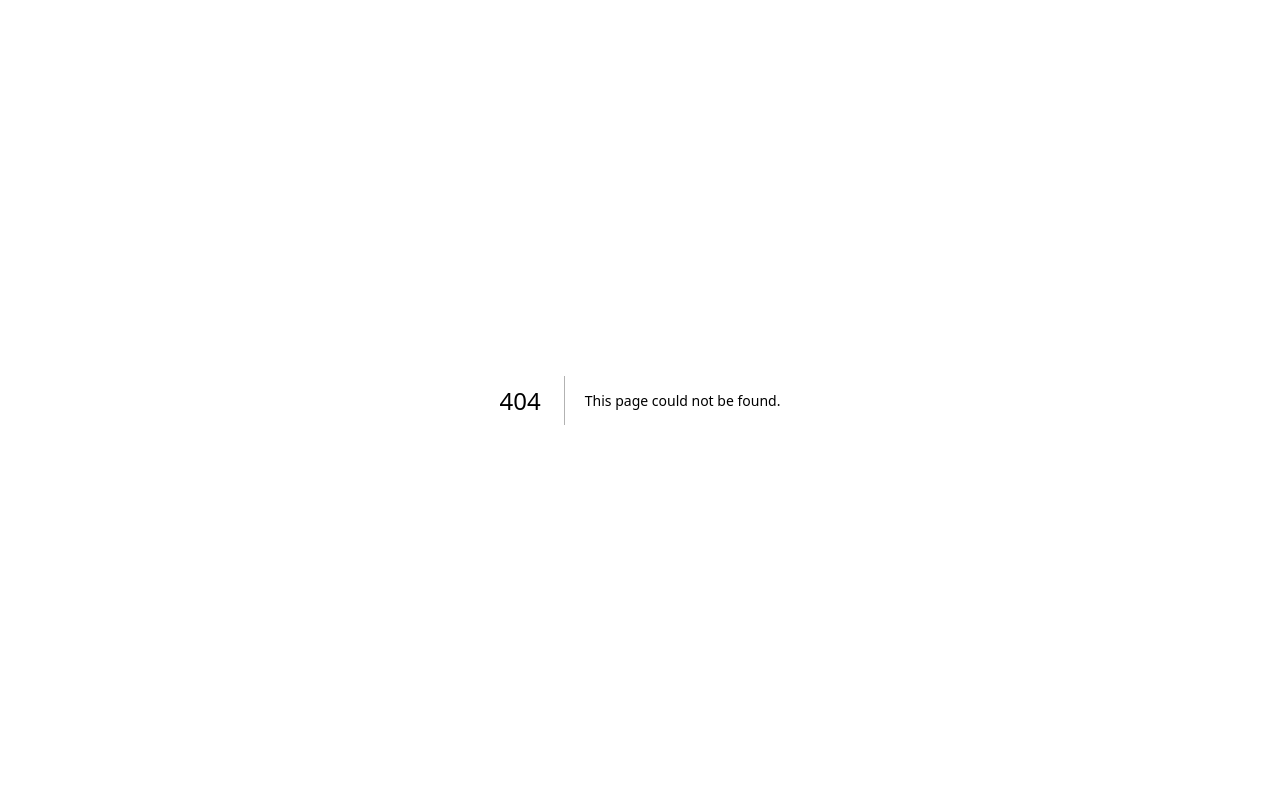
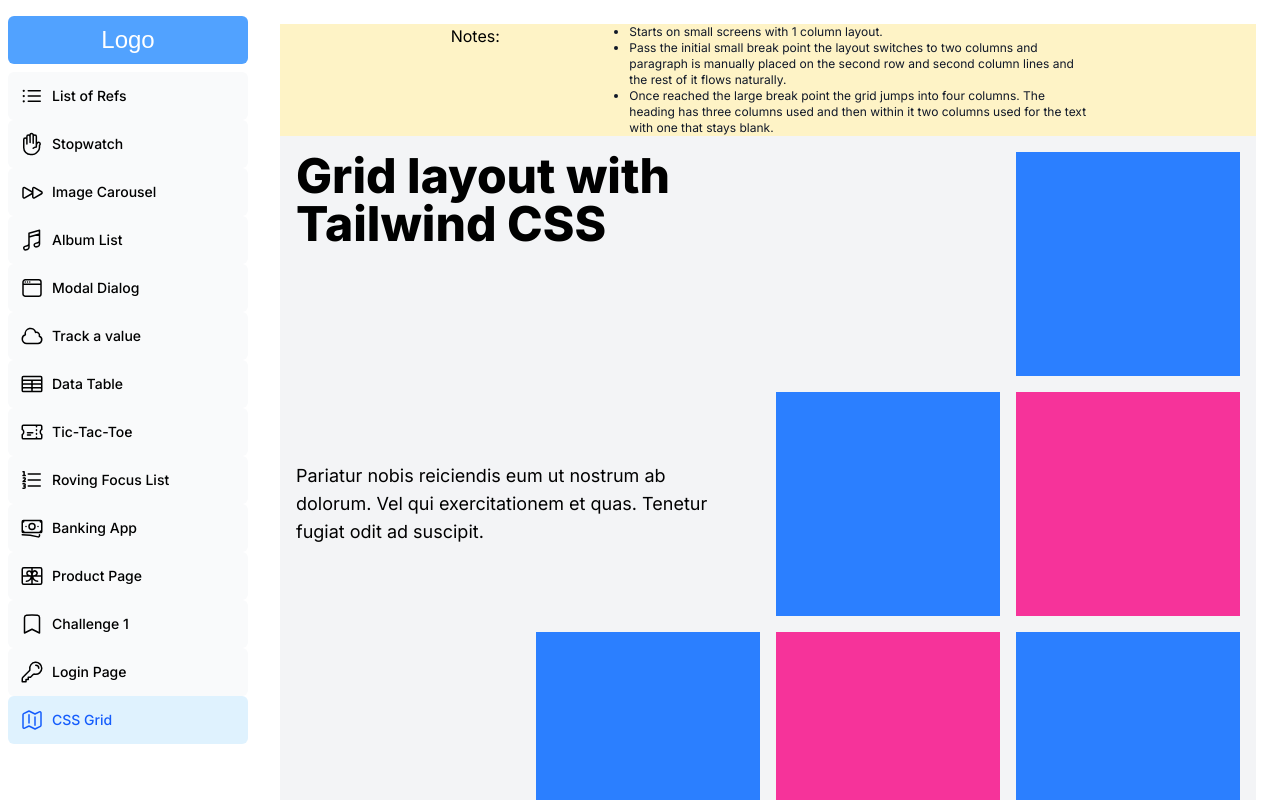
Before and after one commit to msrxse/next-challenges, a Next.js app: page /dashboard/css-grid in a window 1280 px wide. Before the commit this address had no page. Built offline with nearby package versions, Linux system fonts and the light colour scheme; a web font is replaced by a local one.

Commit message:
Add css grid with tailwind challenge

```diff
--- /dev/null
+++ b/app/dashboard/css-grid/page.tsx
@@ -0,0 +1,48 @@
+import React from 'react'
+
+function Page() {
+  return (
+    <main className="grid min-h-screen place-items-center bg-gray-100">
+      <div className="grid bg-amber-100 lg:grid-cols-6">
+        <p className="w-full pl-2 lg:col-start-2">Notes:</p>
+        <ul className="list-disc pl-6 lg:col-span-3">
+          <li className="text-xs text-gray-900">
+            Starts on small screens with 1 column layout.
+          </li>
+          <li className="text-xs text-gray-900">
+            Pass the initial small break point the layout switches to two
+            columns and paragraph is manually placed on the second row and
+            second column lines and the rest of it flows naturally.
+          </li>
+          <li className="text-xs text-gray-900">
+            Once reached the large break point the grid jumps into four columns.
+            The heading has three columns used and then within it two columns
+            used for the text with one that stays blank.
+          </li>
+        </ul>
+      </div>
+      <div className="grid max-w-5xl gap-4 p-4 sm:grid-cols-2 lg:grid-cols-4">
+        <h1 className="text-4xl font-extrabold sm:col-span-2 sm:grid sm:grid-cols-2 sm:gap-4 lg:col-span-3 lg:grid-cols-3 lg:text-5xl">
+          <span className="col-span-2">Grid layout with Tailwind CSS</span>
+        </h1>
+        <p className="sm:col-start-2 sm:row-start-2 sm:self-center lg:col-span-2 lg:col-start-1 lg:pr-12 lg:text-lg">
+          Pariatur nobis reiciendis eum ut nostrum ab dolorum. Vel qui
+          exercitationem et quas. Tenetur fugiat odit ad suscipit.
+        </p>
+        <div className="sm:square h-16 bg-blue-500 sm:h-auto"></div>
+        <div className="sm:square h-16 bg-blue-500 sm:h-auto"></div>
+        <div className="sm:square h-16 bg-pink-500 sm:h-auto"></div>
+        <div className="sm:square h-16 bg-blue-500 sm:h-auto lg:col-start-2"></div>
+        <div className="sm:square h-16 bg-pink-500 sm:h-auto"></div>
+        <div className="sm:square h-16 bg-blue-500 sm:h-auto"></div>
+        <div className="sm:square h-16 bg-blue-500 sm:h-auto"></div>
+        <div className="sm:square h-16 bg-pink-500 sm:h-auto"></div>
+        <p className="self-center lg:col-span-2 lg:px-4 lg:text-center lg:text-lg">
+          Pariatur nobis reiciendis eum ut nostrum ab dolorum.
+        </p>
+      </div>
+    </main>
+  )
+}
+
+export default Page
--- a/app/globals.css
+++ b/app/globals.css
@@ -1 +1,5 @@
 @import 'tailwindcss';
+
+@utility square {
+  aspect-ratio: 1 / 1;
+}
--- a/app/ui/dashboard/nav-links.tsx
+++ b/app/ui/dashboard/nav-links.tsx
@@ -15,6 +15,7 @@ import {
   TicketIcon,
   WindowIcon,
   KeyIcon,
+  MapIcon,
 } from '@heroicons/react/24/outline'
 import clsx from 'clsx'
 import { usePathname } from 'next/navigation'
@@ -53,9 +54,10 @@ const links = [
   { name: 'Product Page', href: '/dashboard/product-page', icon: GiftTopIcon },
   { name: 'Challenge 1', href: '/dashboard/challenge-1', icon: BookmarkIcon },
   { name: 'Login Page', href: '/dashboard/login-page', icon: KeyIcon },
+  { name: 'CSS Grid', href: '/dashboard/css-grid', icon: MapIcon },
 ]
 
-function NavLinks({}) {
+function NavLinks() {
   const pathname = usePathname()
 
   return (
@@ -67,7 +69,7 @@ function NavLinks({}) {
             key={link.name}
             href={link.href}
             className={clsx(
-              'flex h-[48px] items-center justify-center gap-2 rounded-md bg-gray-50 p-3 text-sm font-medium hover:bg-sky-100 hover:text-blue-600 md:flex-none md:justify-start md:p-2 md:px-3',
+              'flex h-[48px] items-center justify-center gap-2 rounded-md bg-gray-50 p-3 text-sm font-medium hover:bg-sky-100 hover:text-blue-600 md:w-full md:flex-none md:justify-start md:p-2 md:px-3',
               {
                 'bg-sky-100 text-blue-600': pathname === link.href,
               }
```
